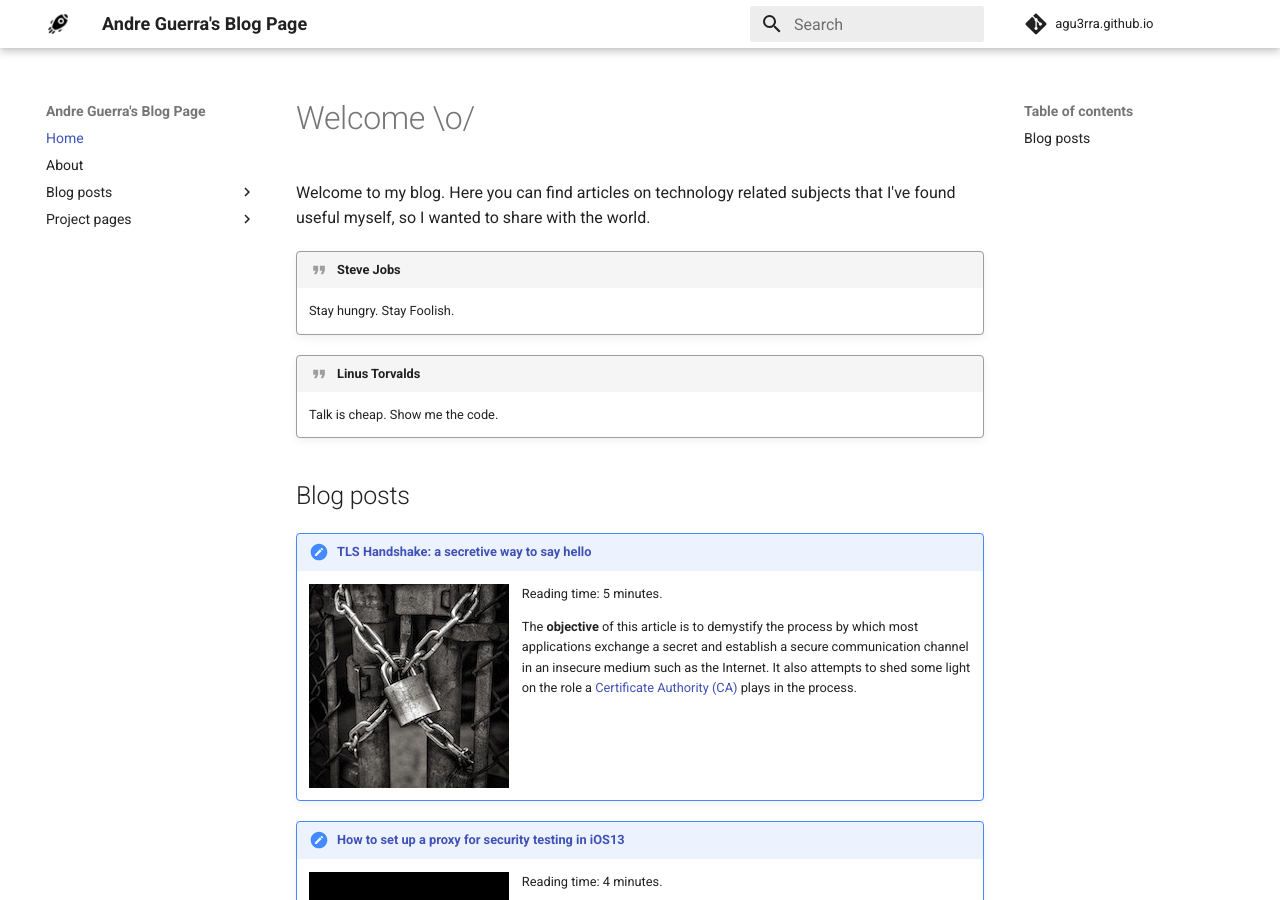
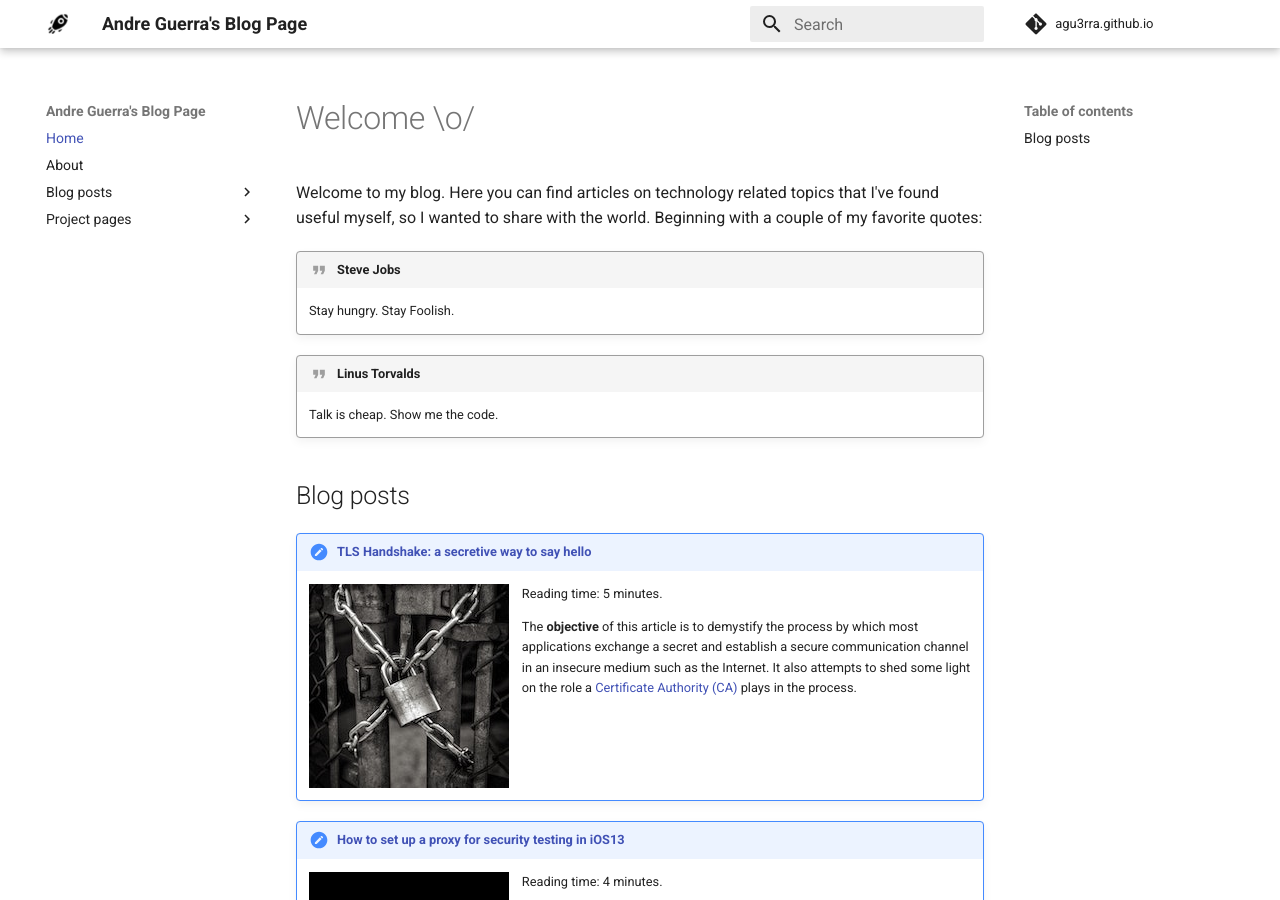
Before and after one commit to agu3rra/agu3rra.github.io, an MkDocs documentation site: the page built from docs/index.md, in a window 1280 px wide and 900 px high. Built offline with MkDocs 1.6.1 and Material for MkDocs 9.7.7, drawn with Linux system fonts in a browser that asks for light colours; comment, search, counter and statistics services are not loaded.

Commit message:
minor wording change

```diff
--- a/docs/index.md
+++ b/docs/index.md
@@ -1,6 +1,6 @@
 # Welcome \o/
 
-Welcome to my blog. Here you can find articles on technology related subjects that I've found useful myself, so I wanted to share with the world.
+Welcome to my blog. Here you can find articles on technology related topics that I've found useful myself, so I wanted to share with the world. Beginning with a couple of my favorite quotes:
 
 !!! quote "Steve Jobs"
     Stay hungry. Stay Foolish.
```
